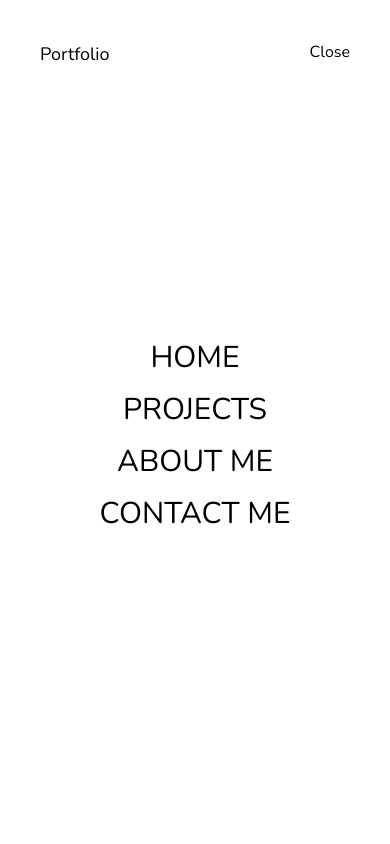
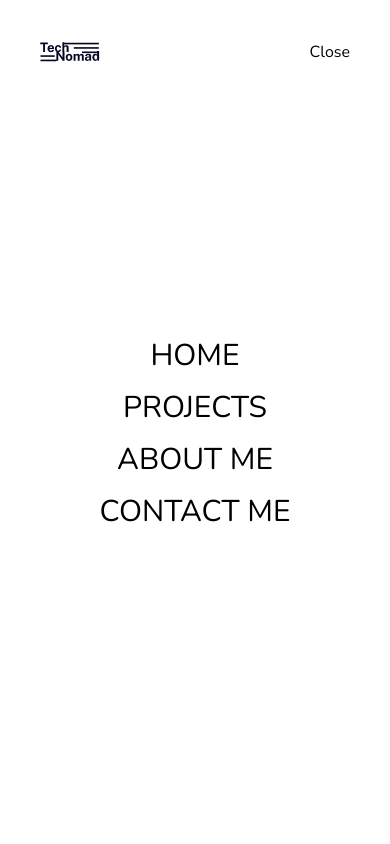
Before and after one commit to King-Mikaelson/kosiportfolio, a Next.js app: page / in a window 390 px wide. Both pictures are taken after a click on the icon 370 px from the left and 28 px from the top of the page. Shown: the top 844 px of the page. Built offline with nearby package versions, Linux system fonts and the light colour scheme.

Commit message:
added black logo

```diff
--- a/src/components/NavBar/index.jsx
+++ b/src/components/NavBar/index.jsx
@@ -124,7 +124,7 @@ import {
 } from "@heroicons/react/24/outline";
 import Image from "next/image";
 import Logo from "../../../public/logo.png";
-import mobileLogo from "../../../public/logo.png";
+import mobileLogo from "../../../public/activeLogo.png";
 import { usePathname } from "next/navigation";
 
 const navLinks = [
@@ -193,7 +193,7 @@ const Navbar = ({ open, setOpen }) => {
           <Image
             src={Logo}
             alt="logo"
-            className=" md:w-[6.875rem] md:h-[2.75rem] w-[3.75rem] h-[1.5rem] object-contain"
+            className="md:w-[6.875rem] md:h-[2.75rem] w-[3.75rem] h-[1.5rem] object-contain"
           />
         </div>
         <Bars3Icon
@@ -229,7 +229,11 @@ const Navbar = ({ open, setOpen }) => {
           >
             <div className="flex h-full flex-col">
               <div className="flex justify-between">
-                <h1 className="text-lg text-black">Portfolio</h1>
+              <Image
+            src={mobileLogo}
+            alt="logo"
+            className=" w-[3.75rem] h-[1.5rem] object-contain"
+          />
                 <p
                   className="cursor-pointer text-md text-black"
                   onClick={toggleMenu}
```
Also changed, not shown: public/activeLogo.png (added).
